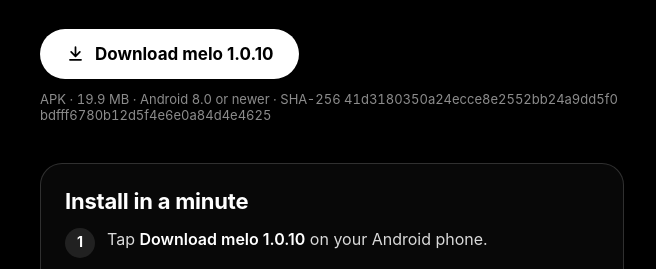
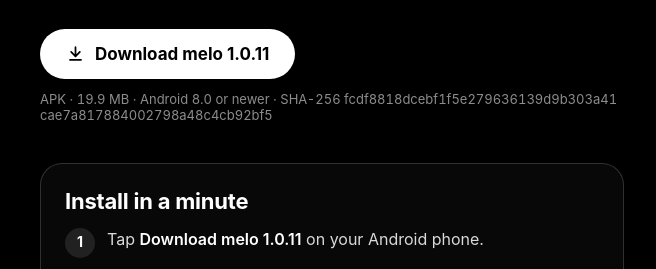
Before and after one commit to Svanski0/getmelomusic-site, a plain HTML site: page android/index.html in a window 1280 px wide. Shown: the part 311-580 px from the top of the page, 308-964 px from the left. Drawn offline with Linux system fonts and the light colour scheme.

Commit message:
Publish Melo Android 1.0.11

```diff
--- a/android/index.html
+++ b/android/index.html
@@ -63,17 +63,17 @@
   <p class="sub">Early access. Save any TikTok audio, loop the good part, and play it in real playlists, offline.</p>
 
   <div class="download">
-    <a id="android-download" class="pill solid" href="/android/releases/11/melo-1.0.10.apk" download>
+    <a id="android-download" class="pill solid" href="/android/releases/12/melo-1.0.11.apk" download>
       <svg viewBox="0 0 24 24" fill="none" stroke="currentColor" stroke-width="2.2" stroke-linecap="round" stroke-linejoin="round" aria-hidden="true"><path d="M12 4v11M6.5 10 12 15.5 17.5 10M5 20h14"/></svg>
-      Download melo 1.0.10
+      Download melo 1.0.11
     </a>
   </div>
-  <p class="fine">APK · 19.9 MB · Android 8.0 or newer · SHA-256 41d3180350a24ecce8e2552bb24a9dd5f0bdfff6780b12d5f4e6e0a84d4e4625</p>
+  <p class="fine">APK · 19.9 MB · Android 8.0 or newer · SHA-256 fcdf8818dcebf1f5e279636139d9b303a41cae7a817884002798a48c4cb92bf5</p>
 
   <section class="card">
     <h2>Install in a minute</h2>
     <ol>
-      <li><span>Tap <b>Download melo 1.0.10</b> on your Android phone.</span></li>
+      <li><span>Tap <b>Download melo 1.0.11</b> on your Android phone.</span></li>
       <li><span>Open the downloaded file. If Android asks, allow installs from your browser for this one time.</span></li>
       <li><span>Tap <b>Update</b> or <b>Install</b>. Your library stays on your phone when updating a matching melo install.</span></li>
     </ol>
```
Also changed, not shown: android/releases/production/manifest.json, 1 other file.
